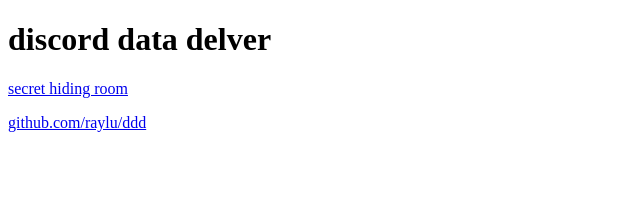
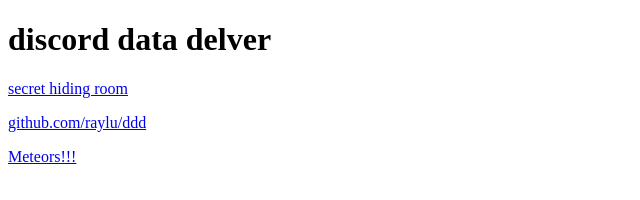
Before and after one commit to EwanThomson/ewanthomson.github.io, a plain HTML site: page index.html in a window 1280 px wide. Shown: the full height of the page, 0-640 px from the left. Drawn offline with Linux system fonts and the light colour scheme.

Commit message:
New link!!!

```diff
--- a/index.html
+++ b/index.html
@@ -20,6 +20,12 @@
 	<p>
 		<a href="https://github.com/raylu/ddd" class="github">github.com/raylu/ddd</a>
 	</p>
+	<p>
+
+		<a href="grid.html">Meteors!!!</a><br>
+
+
+	</p>
 
 	</div>
 
```
